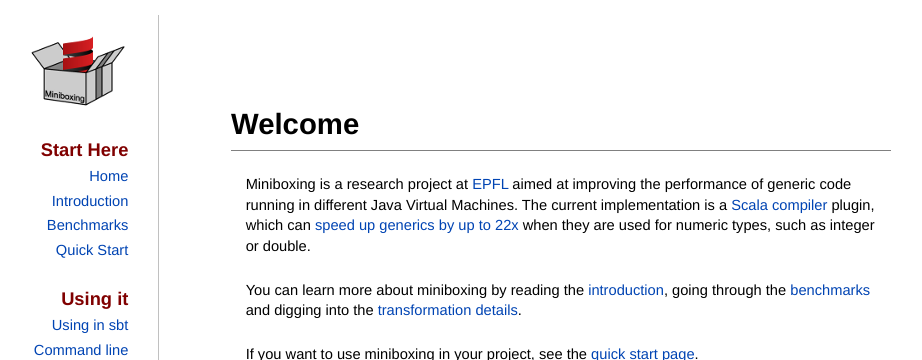
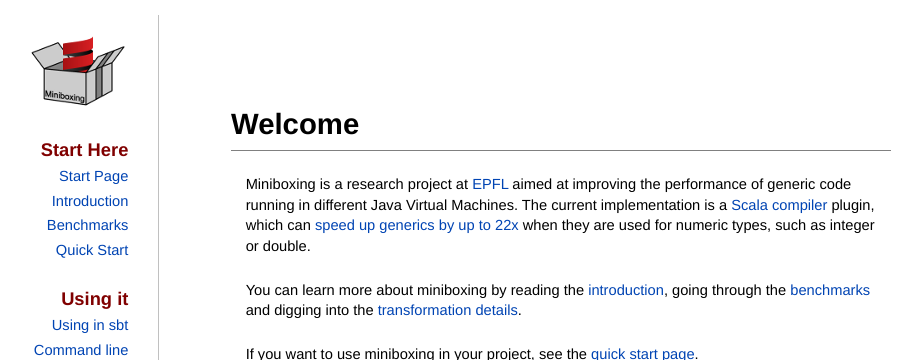
Before and after one commit to miniboxing/miniboxing.github.io, a Jekyll site: the page built from index.md, in a window 1280 px wide. Shown: the top 360 px of the page, without its empty margins (189-1111 px from the left). Built offline with Jekyll 4.4.1, drawn with Linux system fonts in a browser that asks for light colours.

Commit message:
Renaming

```diff
--- a/_layouts/default.html
+++ b/_layouts/default.html
@@ -19,10 +19,10 @@
           <img alt='miniboxing' src='http://scala-miniboxing.org/mbox2-thumbnail.png'></a><br/><br/>
           <li>Start Here
             <ol>
-              <li><a href='index.html'>Home</a></li>
+              <li><a href='index.html'>Start Page</a></li>
               <li><a href='intro.html'>Introduction</a></li>
-              <li><a href='benchmark.html'>Benchmarks</a></li>
-              <li><a href='quick-start.html'>Quick Start</a></li>
+              <li><a href='benchmarks.html'>Benchmarks</a></li>
+              <li><a href='quick_start.html'>Quick Start</a></li>
             </ol>
           </li>
           <li>Using it
```
